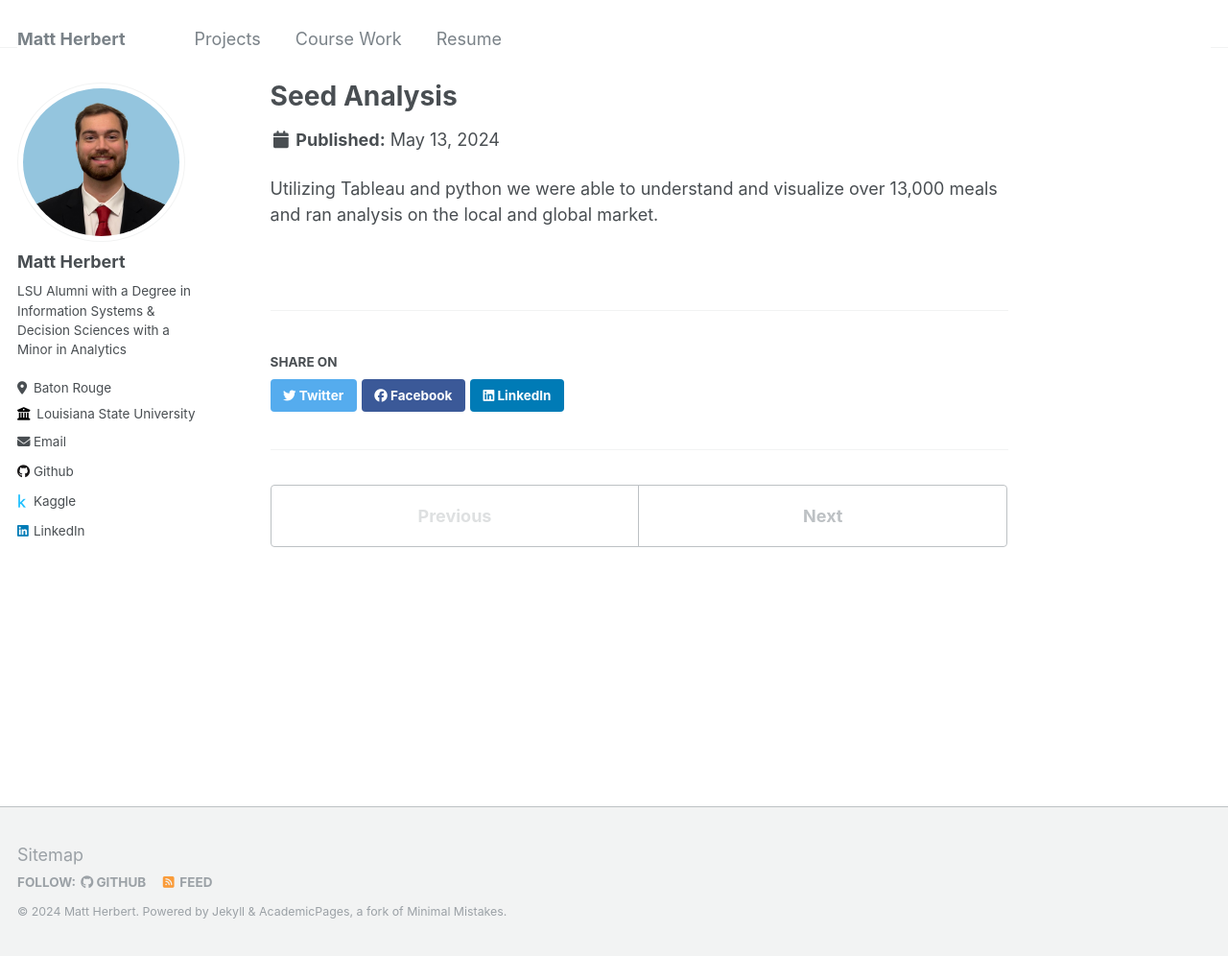
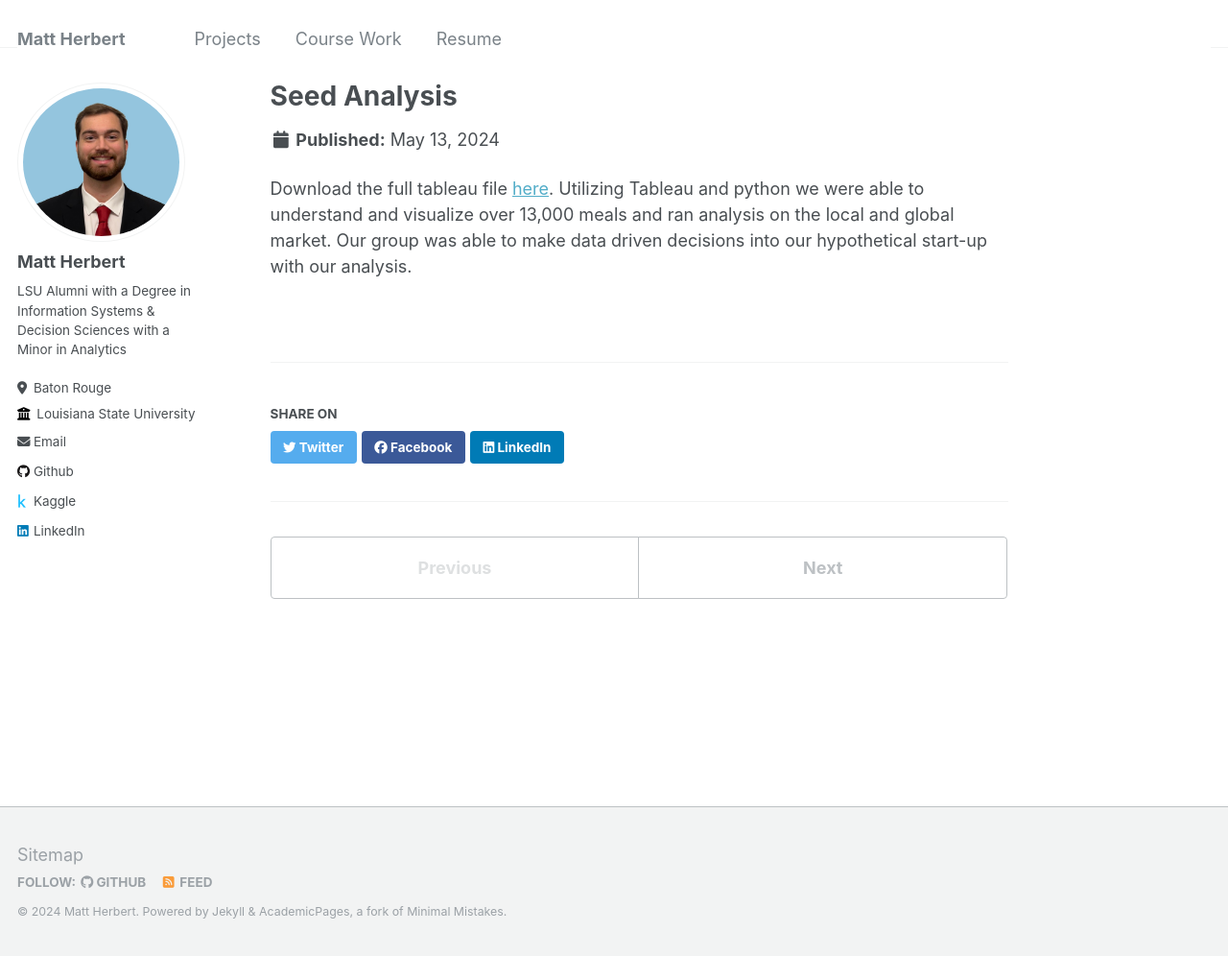
Before and after one commit to mherbe/mherbe.github.io, a Jekyll site: the page built from _portfolio/seed.md, in a window 1280 px wide and 996 px high. Shown: the whole window at 96% size. Built offline with Jekyll 4.4.1, drawn with Linux system fonts in a browser that asks for light colours.

Commit message:
Update seed.md

```diff
--- a/_portfolio/seed.md
+++ b/_portfolio/seed.md
@@ -1,7 +1,7 @@
 ---
 title: "Seed Analysis"
-excerpt: "Understanding our mock business with deep analysis <br/><img src='/images/seed1.png' width='500' height='300'>"
+excerpt: "Understanding our mock business with data analysis <br/><img src='/images/seed1.png' width='500' height='300'>"
 collection: portfolio
 ---
 
-Utilizing Tableau and python we were able to understand and visualize over 13,000 meals and ran analysis on the local and global market.
+Download the full tableau file [here](/files/4180final.twbx). Utilizing Tableau and python we were able to understand and visualize over 13,000 meals and ran analysis on the local and global market. Our group was able to make data driven decisions into our hypothetical start-up with our analysis.
```
